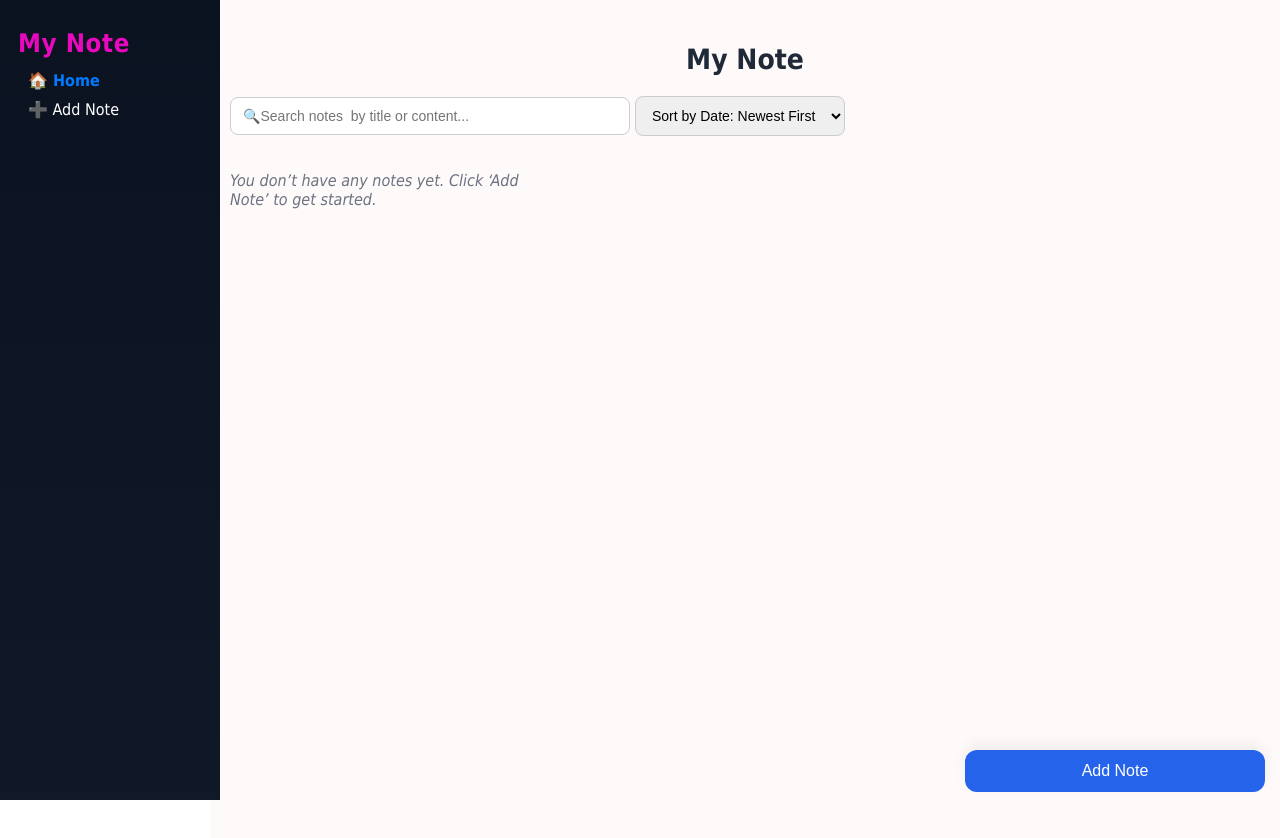
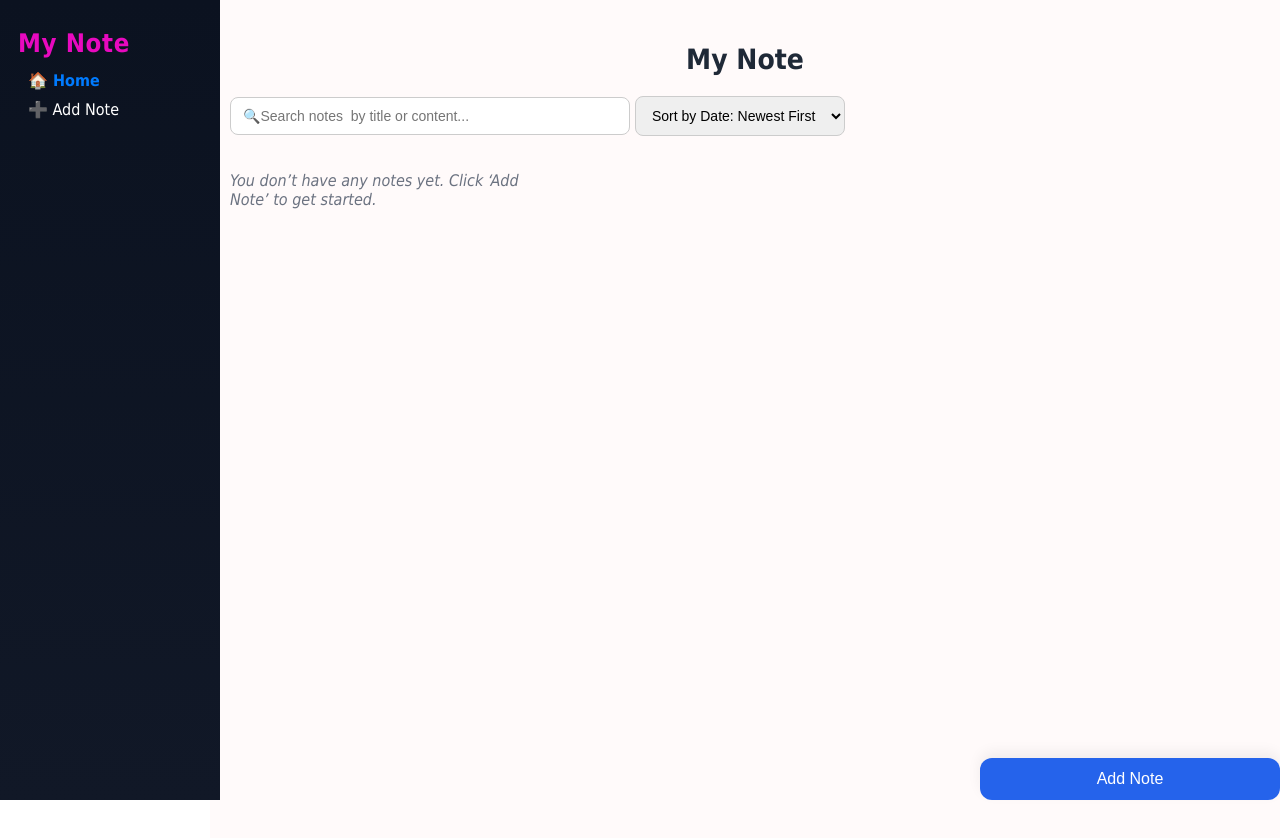
Before and after one commit to Teshome-Worku/note-taking-app, a React (Vite) app: page / in a window 1280 px wide. Shown: the top 838 px of the page. Built offline with nearby package versions, Linux system fonts and the light colour scheme.

Commit message:
small changes applied

```diff
--- a/src/App.css
+++ b/src/App.css
@@ -96,7 +96,7 @@ body {
 .sticky-footer {
     position: fixed;
     cursor: pointer;
-    margin: 0 15px 8px 0;
+    margin: 0 0 0 0;
     width: 100%;
     max-width: 300px;
     right: 0;
```
